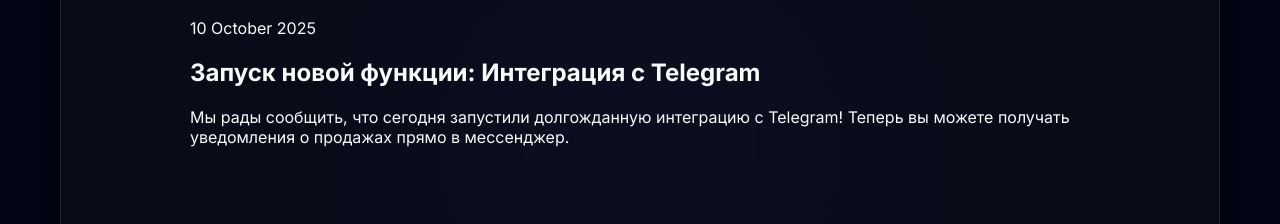
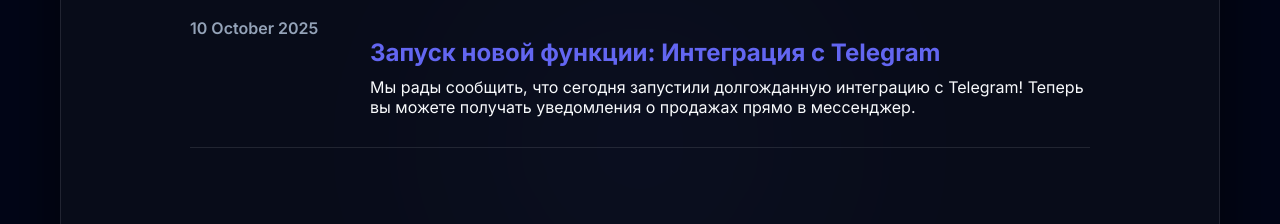
Before and after one commit to Novokreschennih/blog-sh, an Eleventy site: page content/news.njk in a window 1280 px wide. Shown: the part 256-480 px from the top of the page. Built offline with nearby package versions, Linux system fonts and the light colour scheme; Eleventy itself is replaced by a stand-in of ours; files that its build step writes are made by us from their sources; what @zachleat/heading-anchors, zod-validation-error would draw is missing.

Commit message:
Update index.css

```diff
--- a/css/index.css
+++ b/css/index.css
@@ -401,3 +401,35 @@ footer {
 .footer-meta p {
     margin-top: 15px;
 }
+/* --- СТИЛИ ДЛЯ НОВОСТНОЙ ЛЕНТЫ --- */
+.news-list {
+    display: flex;
+    flex-direction: column;
+    gap: 30px;
+}
+.news-item {
+    display: grid;
+    grid-template-columns: 150px 1fr;
+    gap: 30px;
+    padding-bottom: 30px;
+    border-bottom: 1px solid var(--border);
+}
+.news-date {
+    font-weight: 600;
+    color: var(--gray);
+}
+.news-title {
+    font-size: 1.5rem;
+    color: var(--primary);
+    margin-bottom: 10px;
+}
+.news-content p {
+    margin: 0;
+    color: var(--light);
+}
+@media (max-width: 600px) {
+    .news-item {
+        grid-template-columns: 1fr;
+        gap: 15px;
+    }
+}
```
